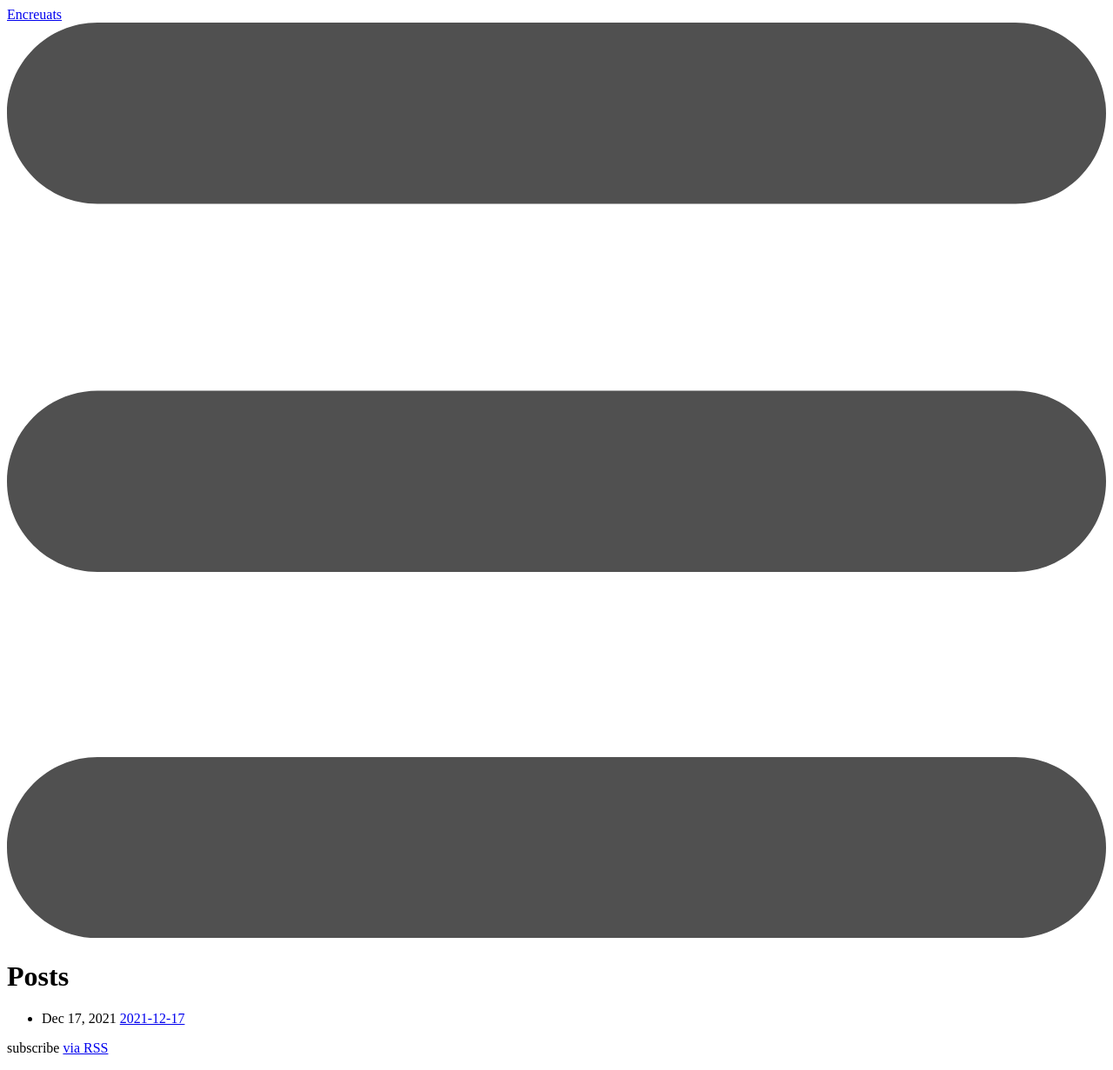
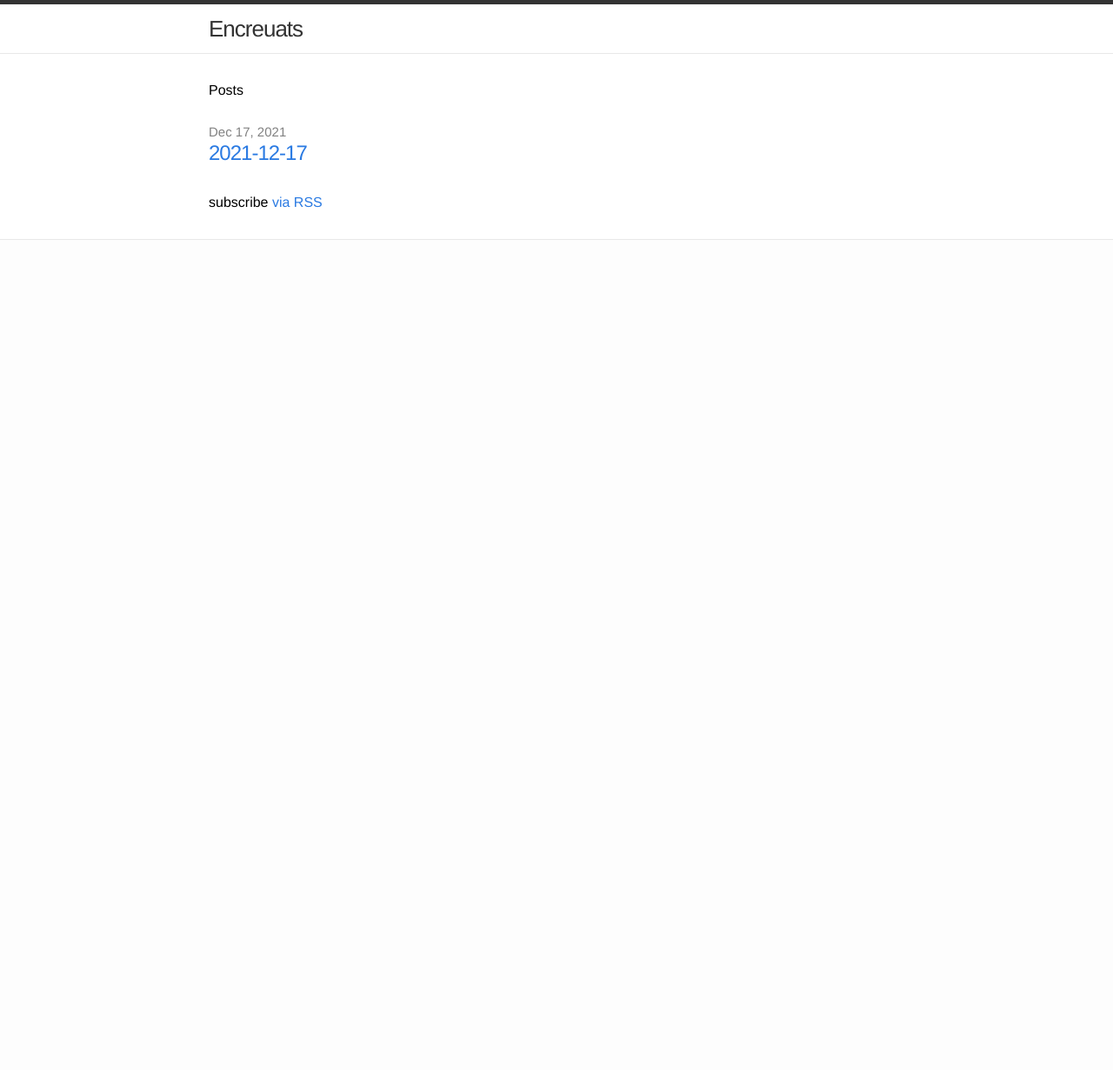
Before and after one commit to quimtestar/Encreuats, a Jekyll site: the page built from index.html, in a window 1280 px wide. Shown: the whole page at 87% size. Built offline with Jekyll 4.4.1, drawn with Linux system fonts in a browser that asks for light colours; after the commit the page ends 900 px from its top, so only the background shows below that.

```diff
--- a/_config.yml
+++ b/_config.yml
@@ -1,7 +1,7 @@
 # Site settings
 title: Encreuats
 description: "Mots encreuats."
-baseurl: encreuats
+baseurl: /encreuats
 
 # Build settings
 markdown: kramdown
```
